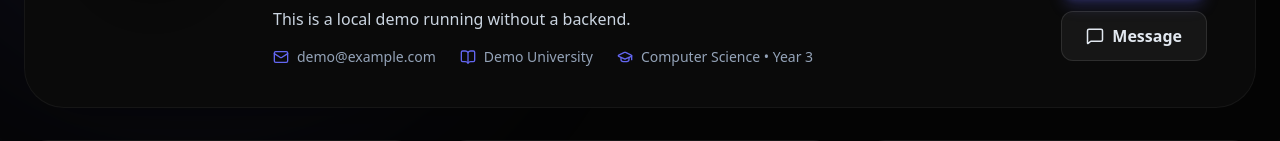
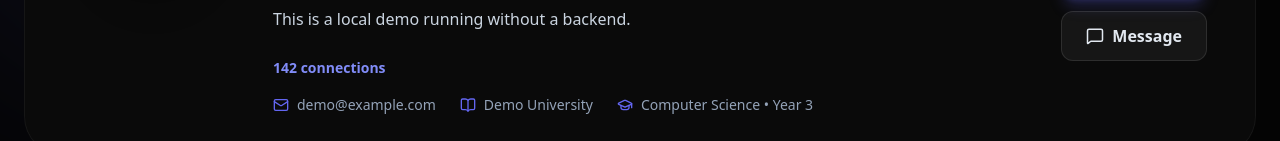
Before and after one commit to papai709/StudyTrail_Frontend, a React (Vite) app: page /profile in a window 1280 px wide. Shown: the part 498-639 px from the top of the page. Built offline with nearby package versions, Linux system fonts and the light colour scheme.

Commit message:
linked leaderboard with working page and added connection showup with space with backend

```diff
--- a/src/pages/Profile.jsx
+++ b/src/pages/Profile.jsx
@@ -33,7 +33,13 @@ const Profile = () => {
     grade: "",
     avatar: "https://api.dicebear.com/7.x/avataaars/svg?seed=Alex&backgroundColor=e2e8f0",
     cover: "https://images.unsplash.com/photo-1618005182384-a83a8bd57fbe?q=80&w=2000&auto=format&fit=crop",
-    stats: { xp: 12450, streak: 14, resources: 32 },
+    stats: {
+      xp: 12450,
+      streak: 14,
+      resources: 32,
+      // 1. Initialize at 0, ready for backend data
+      connections: 0
+    },
     goalProgress: 75
   });
 
@@ -43,7 +49,10 @@ const Profile = () => {
   // Fetch Logged-in User Data
   useEffect(() => {
     const fetchUserData = async () => {
-      // Mock fetching user data from local storage
+      // 2. BACKEND CONNECTION READY:
+      // Replace this setTimeout with your actual API call
+      // e.g., const response = await axios.get('/api/users/profile');
+
       setTimeout(() => {
         const localUserStr = localStorage.getItem("mock_studyTrail_user");
         const user = localUserStr ? JSON.parse(localUserStr) : {
@@ -51,7 +60,9 @@ const Profile = () => {
            email: "demo@example.com",
            bio: "This is a local demo running without a backend.",
            schoolName: "Demo University",
-           className: "Computer Science - Year 3"
+           className: "Computer Science - Year 3",
+           // Simulating the backend returning the connections count
+           connectionsCount: 142
         };
 
         setProfileData(prev => ({
@@ -66,7 +77,12 @@ const Profile = () => {
           schoolName: user.schoolName || "",
           course: user.className?.includes('-') ? user.className.split(' - ')[0].trim() : "",
           year: user.className?.includes('-') ? user.className.split(' - ')[1].trim() : "",
-          grade: !user.className?.includes('-') ? user.className : ""
+          grade: !user.className?.includes('-') ? user.className : "",
+          // 3. Merge the backend data into the existing stats object
+          stats: {
+            ...prev.stats,
+            connections: user.connectionsCount || 0
+          }
         }));
         setIsLoading(false);
       }, 500);
@@ -86,7 +102,7 @@ const Profile = () => {
     const file = e.target.files[0];
     if (!file) return;
 
-    // 1. Show preview immediately
+    // Show preview immediately
     const url = URL.createObjectURL(file);
     setProfileData(prev => ({ ...prev, [type]: url }));
   };
@@ -170,7 +186,9 @@ const Profile = () => {
             {/* Links (Drops to Bottom Row on Mobile, Centers on Desktop) */}
             <div className="flex w-full md:w-auto items-center justify-center gap-4 md:gap-8 order-3 md:order-2 text-xs md:text-sm font-medium text-slate-500  md:border-transparent pt-2 md:pt-0">
               <a href="#" className="text-indigo-600 dark:text-indigo-400 font-bold transition-colors">Home</a>
-              <a href="#leaderboard" className="hover:text-slate-900 dark:hover:text-white transition-colors">Leaderboard</a>
+              <Link to="/Working" className="hover:text-slate-900 dark:hover:text-white transition-colors">
+                Leaderboard
+              </Link>
               <Link to="/feed" className="hover:text-slate-900 dark:hover:text-white transition-colors">
                 Explore
               </Link>
@@ -268,6 +286,14 @@ const Profile = () => {
                           <p className="text-slate-600 dark:text-slate-300 leading-relaxed text-sm md:text-base">
                             {profileData.bio}
                           </p>
+
+                          {/* Connections Link (LinkedIn Style) populated by state */}
+                          <div className="pt-2">
+                            <a href="#" className="inline-flex items-center text-sm font-semibold text-indigo-600 dark:text-indigo-400 hover:underline hover:text-indigo-700 dark:hover:text-indigo-300 transition-colors">
+                              {profileData.stats.connections} connections
+                            </a>
+                          </div>
+
                           <div className="flex flex-wrap gap-y-3 gap-x-6 text-sm font-medium text-slate-500 dark:text-slate-400">
                             <div className="flex items-center gap-2">
                               <Mail size={16} className="text-indigo-500" /> {profileData.email}
@@ -509,7 +535,8 @@ const Profile = () => {
               <h4 className="font-semibold text-slate-900 dark:text-white mb-6">Platform</h4>
               <ul className="space-y-4 text-sm text-slate-500 dark:text-slate-400">
                 <li><a href="#" className="hover:text-slate-900 dark:hover:text-white transition-colors">Features</a></li>
-                <li><a href="#" className="hover:text-slate-900 dark:hover:text-white transition-colors">Leaderboard</a></li>
+                <li><Link to="/Working"
+                 className="hover:text-slate-900 dark:hover:text-white transition-colors">Leaderboard</Link></li>
                 <li><a href="#" className="hover:text-slate-900 dark:hover:text-white transition-colors">Resources</a></li>
                 <li><a href="#" className="hover:text-slate-900 dark:hover:text-white transition-colors">Pricing</a></li>
               </ul>
```
